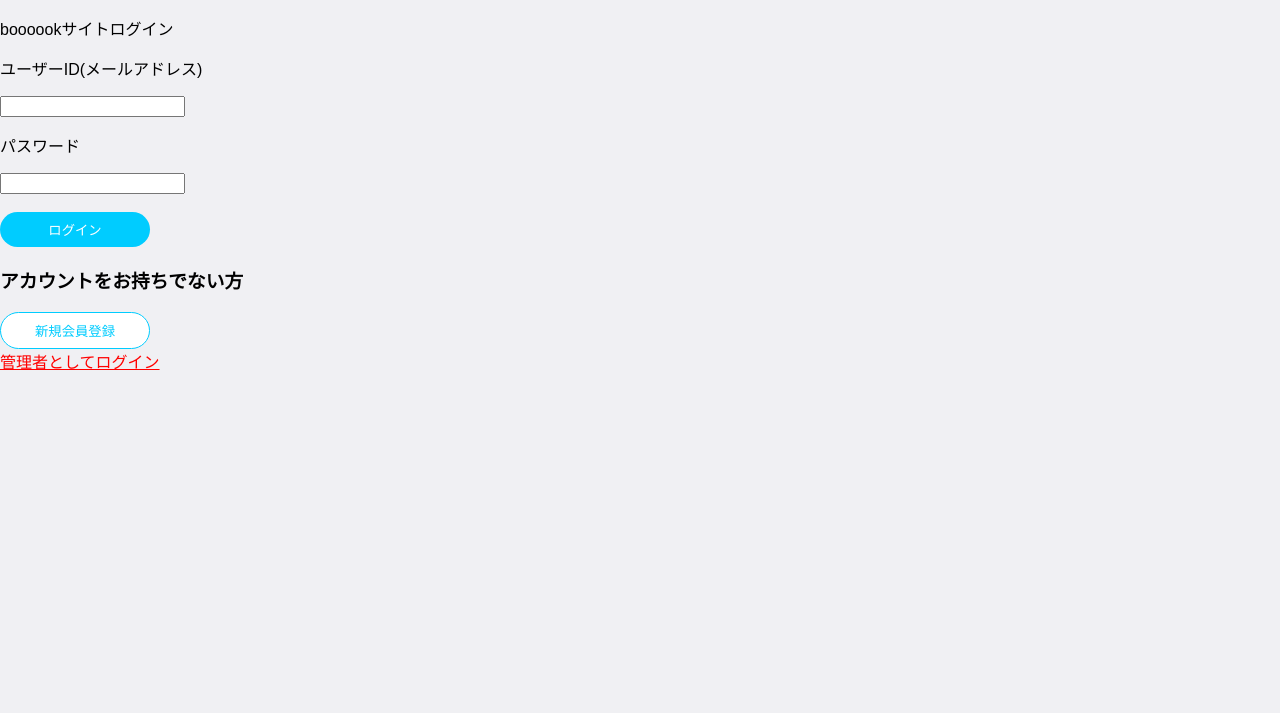
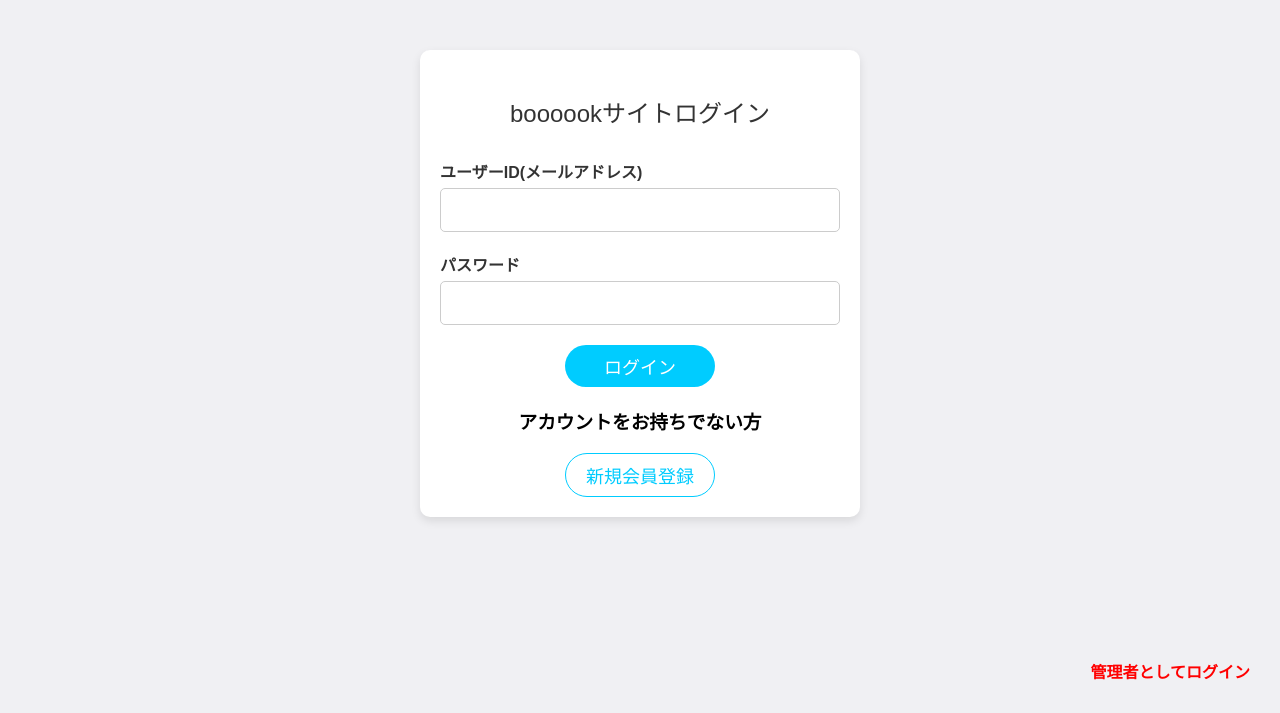
Before and after one commit to aso-tomoya/BOOOOOK, a PHP site: page /user/login.php in a window 1280 px wide. Shown: the part 87-800 px from the top of the page. Run offline with PHP 8.4, Linux system fonts and the light colour scheme.

Commit message:
何か忘れた

```diff
--- a/css/style.css
+++ b/css/style.css
@@ -1,4 +1,3 @@
-
 body {
     font-family: Arial, sans-serif;
     margin: 0;
@@ -8,7 +7,7 @@ body {
 
 header {
     background-color: #666666;
-    padding: 20px 20px;
+    padding: 20px;
     color: #fff;
     display: flex;
     align-items: center;
@@ -92,15 +91,15 @@ header .link {
 .ranking .item-list {
     display: flex;
     align-items: flex-end;
-    overflow-x: auto; /* 横スクロールを可能に */
+    overflow-x: auto;
     gap: 60px;
     padding: 50px;
 }
 
 .ranking .item {
     text-align: center;
-    transition: transform 0.3s ease, box-shadow 0.3s ease;      /*ホバー時の動き制御*/
-    position: relative;  /* 順位表示用 */
+    transition: transform 0.3s ease, box-shadow 0.3s ease;
+    position: relative;
 }
 
 .pickup .item-list {
@@ -114,13 +113,12 @@ header .link {
 
 .pickup .item {
     text-align: center;
-    transition: transform 0.3s ease, box-shadow 0.3s ease;      /*ホバー時の動き制御*/
+    transition: transform 0.3s ease, box-shadow 0.3s ease;
 }
 
-.item:hover {       /*ホバー時の動作*/
+.item:hover {
     cursor: pointer;
-    transform: scale(1.05);     /*拡大*/
-    /* box-shadow: 0 4px 12px rgba(0, 0, 0, 0.3);      影を追加 */
+    transform: scale(1.05);
 }
 
 .item img {
@@ -154,28 +152,114 @@ header .link {
     font-weight: bold;
 }
 
+@media (max-width: 768px) {
+    .item-list {
+        flex-wrap: wrap;
+    }
+}
+
+.back-to-top {
+    position: fixed;
+    bottom: 30px;
+    right: 30px;
+    width: 50px;
+    height: 50px;
+    background-color: #ff6600;
+    color: #ffffff;
+    border-radius: 50%;
+    display: flex;
+    align-items: center;
+    justify-content: center;
+    font-size: 24px;
+    cursor: pointer;
+    transition: opacity 0.3s ease;
+    opacity: 0;
+    visibility: hidden;
+}
+
+.back-to-top.show {
+    opacity: 1;
+    visibility: visible;
+}
+
 .button1 {
     width: 150px;
     background-color: #00CCFF;
     color: white;
-    border-radius: 25px; /* 楕円形にする */
+    border-radius: 25px;
     padding: 8px 30px;
     border: none;
+    font-size: 18px;
+    cursor: pointer;
 }
 
 .button2 {
     width: 150px;
     background-color: white;
-    color:#00CCFF ;
-    border-radius: 25px; /* 楕円形にする */
-    padding: 8px 30px;
+    color: #00CCFF;
+    border-radius: 25px;
+    padding: 8px;
     border: 1.5px solid #00CCFF;
+    font-size: 18px;
+    cursor: pointer;
 }
 
+.login-container {
+    width: 100%;
+    max-width: 400px;
+    margin: 50px auto;
+    background-color: white;
+    padding: 20px;
+    border-radius: 10px;
+    box-shadow: 0 4px 10px rgba(0, 0, 0, 0.1);
+    text-align: center;
+}
 
-/* レスポンシブ対応 */
-@media (max-width: 768px) {
-    .item-list {
-        flex-wrap: wrap;
-    }
+.login-title {
+    font-size: 24px;
+    margin-bottom: 30px;
+    color: #333;
 }
+
+.login-form .form-group {
+    margin-bottom: 20px;
+}
+
+.login-form label {
+    display: block;
+    text-align: left;
+    font-weight: bold;
+    margin-bottom: 5px;
+    color: #333;
+}
+
+.login-form input[type="text"],
+.login-form input[type="password"] {
+    width: 100%;
+    padding: 12px;
+    font-size: 16px;
+    border-radius: 5px;
+    border: 1px solid #ccc;
+    box-sizing: border-box;
+}
+
+.register-section {
+    margin-top: 20px;
+}
+
+.admin-login-link {
+    position: fixed;         /* 画面上に固定 */
+    bottom: 30px;            /* 画面の下から30pxの位置 */
+    right: 30px;             /* 画面の右から30pxの位置 */
+    color: red;
+    text-decoration: none;
+    font-weight: bold;
+    margin-top: 20px;
+    display: inline-block;
+    text-align: right;
+    transition: background-color 0.3s ease; /* ホバー時の色変更 */
+}
+
+.admin-login-link:hover {
+    text-decoration: underline;
+}
--- a/user/index.php
+++ b/user/index.php
@@ -88,6 +88,10 @@ session_destroy();
     </fieldset>
 </div>
 
+<div id="back-to-top" class="back-to-top">
+    ↑
+</div>
+
 <script src="../script/script.js"></script>
 </body>
 </html>
--- a/user/login.php
+++ b/user/login.php
@@ -11,25 +11,36 @@
 
 <?php include '../header.php' ?>
 
+<div class="login-container">
+    <p class="login-title">boooookサイトログイン</p>
+    <form action="login_execution.php" method="post" class="login-form">
+        <div class="form-group">
+            <label for="mail">ユーザーID(メールアドレス)</label>
+            <input type="text" name="mail" id="mail" required>
+        </div>
+        <div class="form-group">
+            <label for="password">パスワード</label>
+            <input type="password" name="password" id="password" required><br>
+        </div>
 
-<p>boooookサイトログイン</p>
-    <form action="login_execution.php" method="post">
-        <p>ユーザーID(メールアドレス)</p>
-        <input type="text" name="mail" id="login" required>
-        <p>パスワード</p>
-        <input type="password" name="password" id="login" required><br>
         <?php
             if(isset($_GET['error'])){
                 echo '<p style="color:red">メールアドレスかパスワードが正しくありません。</p>';
             }
         ?>
-        <br><input type="submit" class="button1" name="action" value="ログイン"><br>
+
+        <input type="submit" class="button1" name="action" value="ログイン">
     </form>
+
+    <div class="register-section">
         <h3>アカウントをお持ちでない方</h3>
         <form action="register.php">
             <input type="submit" class="button2" name="action" value="新規会員登録">
         </form>
-<a href="../admin/login.php"  style=color:red>管理者としてログイン</a>
+    </div>
+
+</div>
+<a href="../admin/login.php" class="admin-login-link">管理者としてログイン</a>
 
 </body>
 </html>
```
Also changed, not shown: script/script.js (+17 -0 lines). Lines whose indentation alone changed are shown as unchanged.
